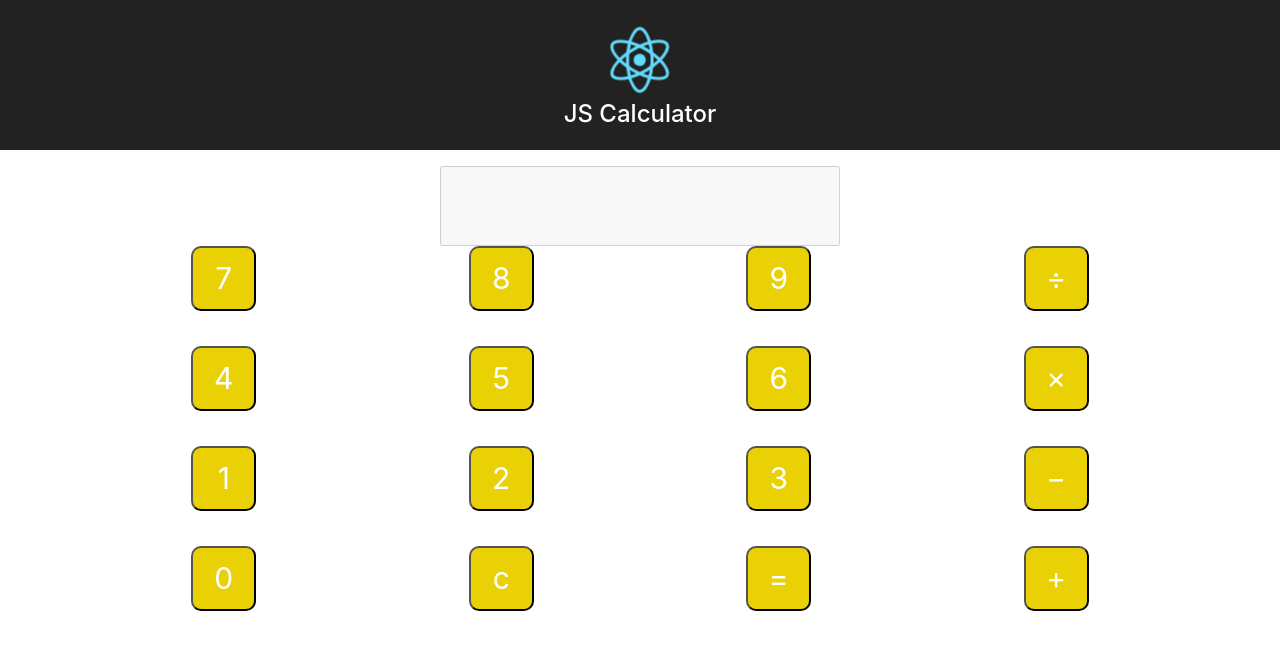
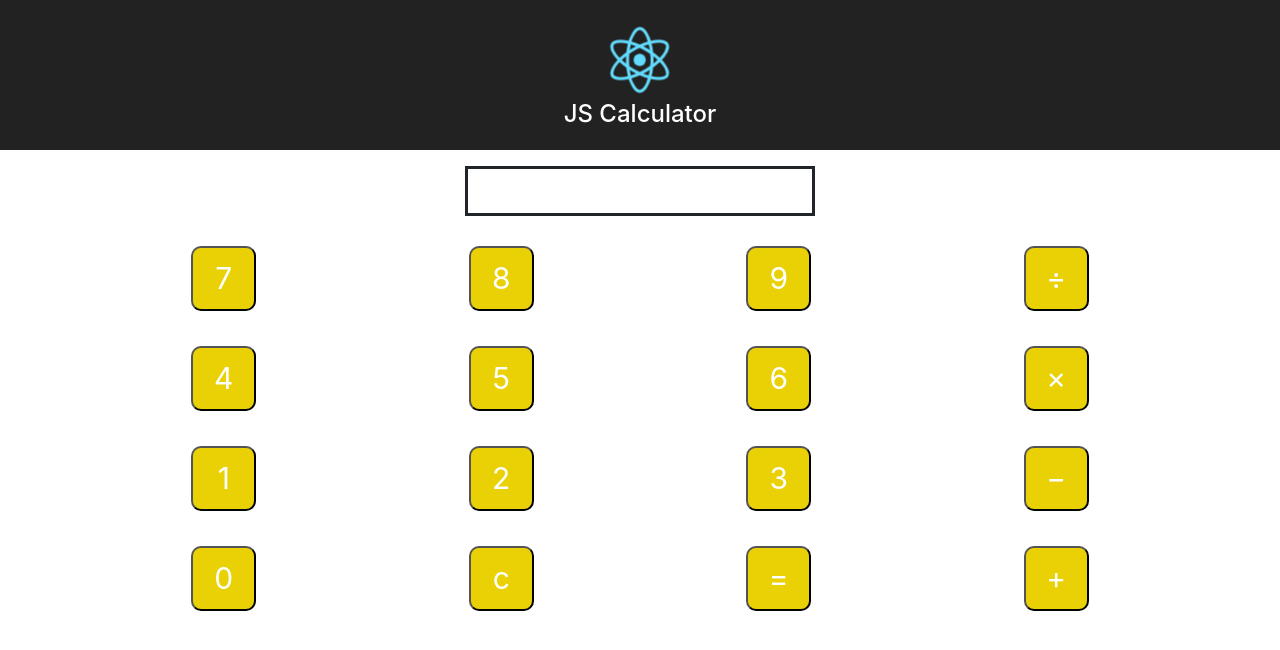
Before and after one commit to jamesliupenn/JScalc, a React (Create React App) app in the folder jscalc-app/: page / in a window 1280 px wide. Shown: the top 650 px of the page. Built offline with nearby package versions, Linux system fonts and the light colour scheme.

Commit message:
arithematic update

```diff
--- a/jscalc-app/src/App.js
+++ b/jscalc-app/src/App.js
@@ -1,7 +1,6 @@
 import React, { Component } from 'react';
 import logo from './logo.svg';
 import Numbers from './Numbers';
-import Display from './Display';
 import './App.css';
 
 import { Button } from 'reactstrap';
@@ -17,7 +16,6 @@ class App extends Component {
         </header>
         <p className="App-intro">
         </p>
-        <Display/>
         <Numbers/>
       </div>
     );
--- a/jscalc-app/src/Numbers.css
+++ b/jscalc-app/src/Numbers.css
@@ -22,6 +22,16 @@
 	background-color: #3e8e41;
 	box-shadow: 0 5px #666;
 	transform: translateY(4px);
+}
+
+.display {
+	height: 50px;
+	width: 350px;
+	font-size: 30px;
+	text-align: right;
+	border-style: solid;
+	margin-bottom: 30px;
+	padding-right: 6px;
 }
 
 /*.button {
--- a/jscalc-app/src/Numbers.js
+++ b/jscalc-app/src/Numbers.js
@@ -1,6 +1,7 @@
 import React, {Component} from 'react';
 import { Badge, Button, Container, Row, Col } from 'reactstrap';
 import './Numbers.css';
+import Display from './Display';
 
 
 class Numbers extends Component {
@@ -20,14 +21,15 @@ class Numbers extends Component {
 		// Set limits on how many digits this calculator accepts
 		if (length < 10) {
 			this.state.selected.push(selected);
+			// Update display to show the selected numbers
 			this.display = this.state.selected;
 		}
 		this.setState({selected:[...this.state.selected]});
 	}
 
 	onOpsClick(selected) {
-		this.stored += this.state.selected.join("") + selected;
-		this.state = {selected: []};
+		this.stored = this.state.selected.join("") + selected;
+		this.setState({selected: []});
 	}
 
 	onClrClick() {
@@ -48,12 +50,14 @@ class Numbers extends Component {
 		this.setState(() => {
 			return this.display = eval(this.stored);
 		});
+		this.stored = eval(this.stored);
+		console.log(this.stored);
 	}
 
 	render() {
 		return (
 			<div className="row justify-content-center">
-			<p>{this.display}</p>
+			<div className="display">{this.display}</div>
 			<Container>
 				<div><button className="button" onClick={() => this.onNumClick(7)}>7</button></div>
 				<div><button className="button" onClick={() => this.onNumClick(8)}>8</button></div>
```
Also changed, not shown: 1 other file (tests, documents, lock files or other folders).
